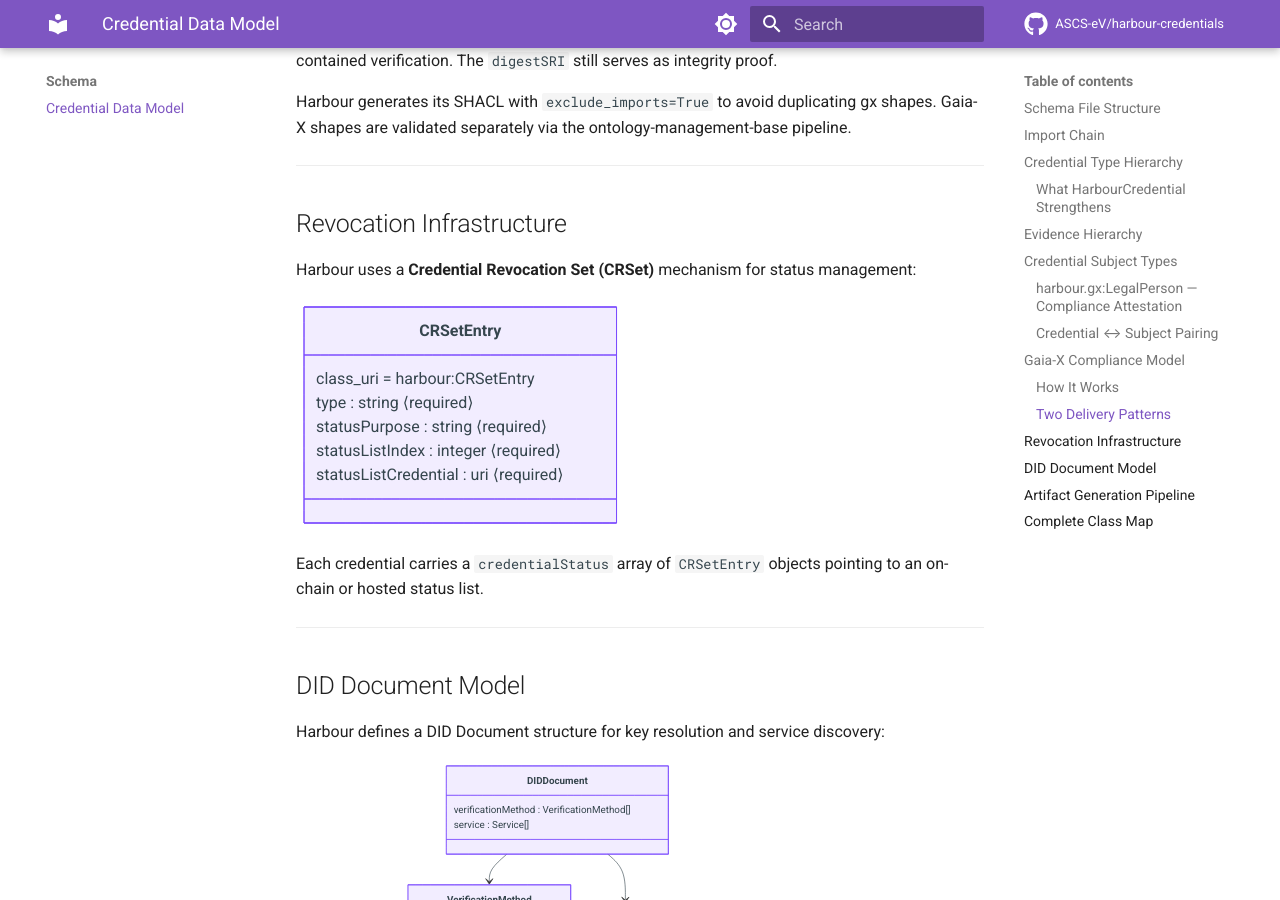
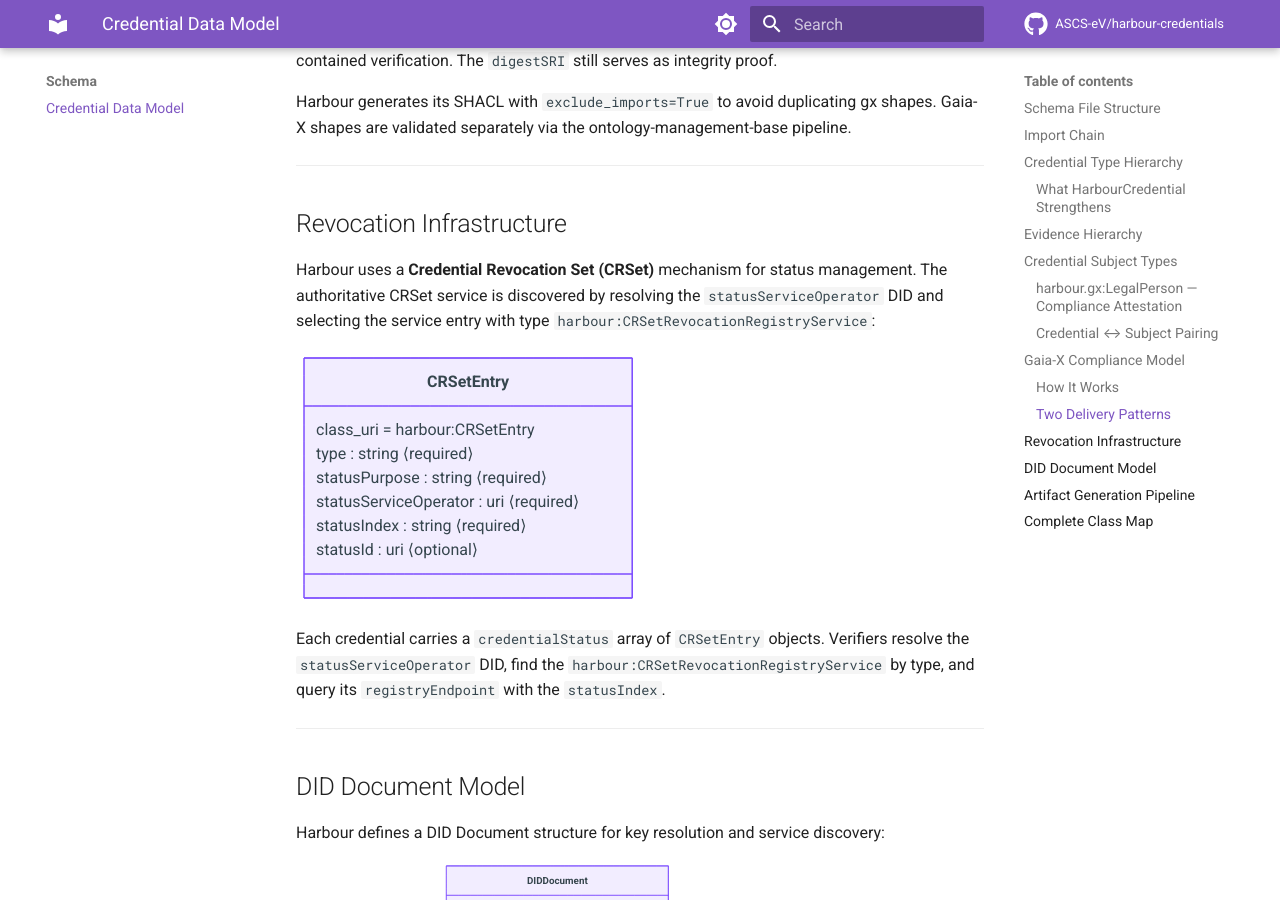
Before and after one commit to reachhaven/harbour-credentials, an MkDocs documentation site: the page built from docs/schema/credential-model.md, in a window 1280 px wide and 900 px high, scrolled down 5360 px. Built offline with MkDocs 1.6.1 and Material for MkDocs 9.7.7, drawn with Linux system fonts in a browser that asks for light colours; comment, search, counter and statistics services are not loaded.

Commit message:
fix(linkml)!: replace non-compliant credentialStatus.id with DID-based CRSet model (#7)
BREAKING CHANGE: credentialStatus entries no longer use the `id` field
with non-standard DID path notation. The new model uses:
- `statusServiceOperator`: bare DID of the CRSet registry operator
- `statusIndex`: credential-specific lookup key
- `statusId` (optional): convenience URI for the status entry

The verifier flow changes from parsing a DID path to resolving the
operator DID document and discovering the CRSet service by type.

- Add statusServiceOperator (range: uri, sh:nodeKind sh:IRI) slot
- Add statusIndex (range: string) slot
- Add statusId (range: uri, optional) slot for SHACL closed-shape compat
- Update CRSetEntry class with new slot composition
- Fix VCDM2 §4.10 spec comments: credentialStatus.id is OPTIONAL
- Fix w3c-vc.yaml base schema spec comment (same correction)
- Migrate all 8 example credentials to new format
- Update test_validation.py assertions for new fields
- Update README, credential-model.md, delegated-signing.md docs
- Regenerate OWL, SHACL, and JSON-LD context artifacts

Refs: reachhaven/harbour-credentials#6

Signed-off-by: Carlo van Driesten <carlo.van-driesten@vdl.digital>

````diff
--- a/docs/schema/credential-model.md
+++ b/docs/schema/credential-model.md
@@ -276,7 +276,9 @@ ontology-management-base pipeline.
 ## Revocation Infrastructure
 
 Harbour uses a **Credential Revocation Set (CRSet)** mechanism for
-status management:
+status management. The authoritative CRSet service is discovered by
+resolving the `statusServiceOperator` DID and selecting the service
+entry with type `harbour:CRSetRevocationRegistryService`:
 
 ```mermaid
 classDiagram
@@ -284,13 +286,16 @@ classDiagram
         class_uri = harbour:CRSetEntry
         type : string ⟨required⟩
         statusPurpose : string ⟨required⟩
-        statusListIndex : integer ⟨required⟩
-        statusListCredential : uri ⟨required⟩
+        statusServiceOperator : uri ⟨required⟩
+        statusIndex : string ⟨required⟩
+        statusId : uri ⟨optional⟩
     }
 ```
 
 Each credential carries a `credentialStatus` array of `CRSetEntry`
-objects pointing to an on-chain or hosted status list.
+objects. Verifiers resolve the `statusServiceOperator` DID, find the
+`harbour:CRSetRevocationRegistryService` by type, and query
+its `registryEndpoint` with the `statusIndex`.
 
 ---
 
````
Also changed, not shown: README.md (+3 -2 lines), docs/guide/delegated-signing.md (+3 -1 lines), docs/specs/references/vc-data-model-2.0.md (+1 -1 lines), 11 other files.
